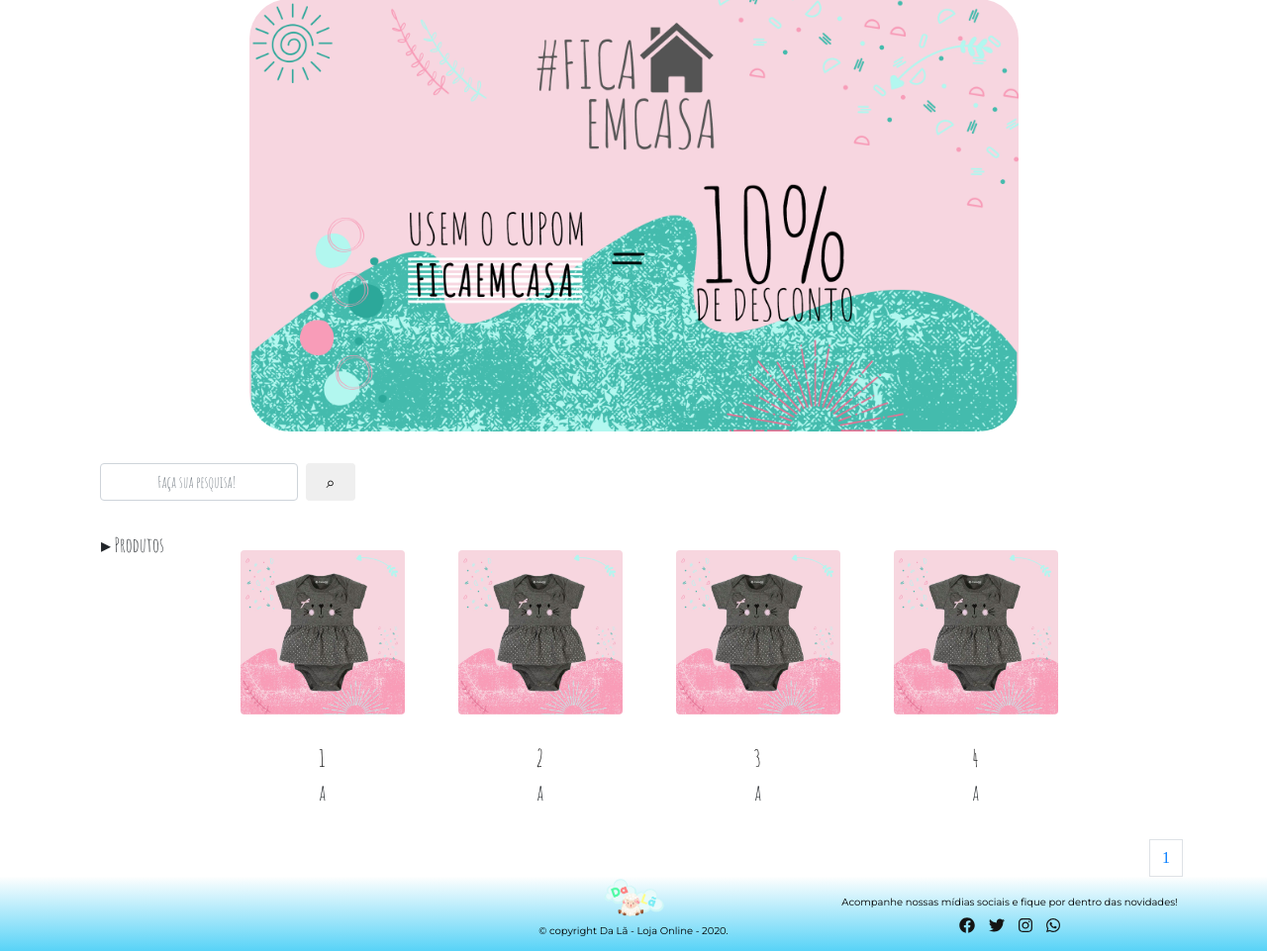
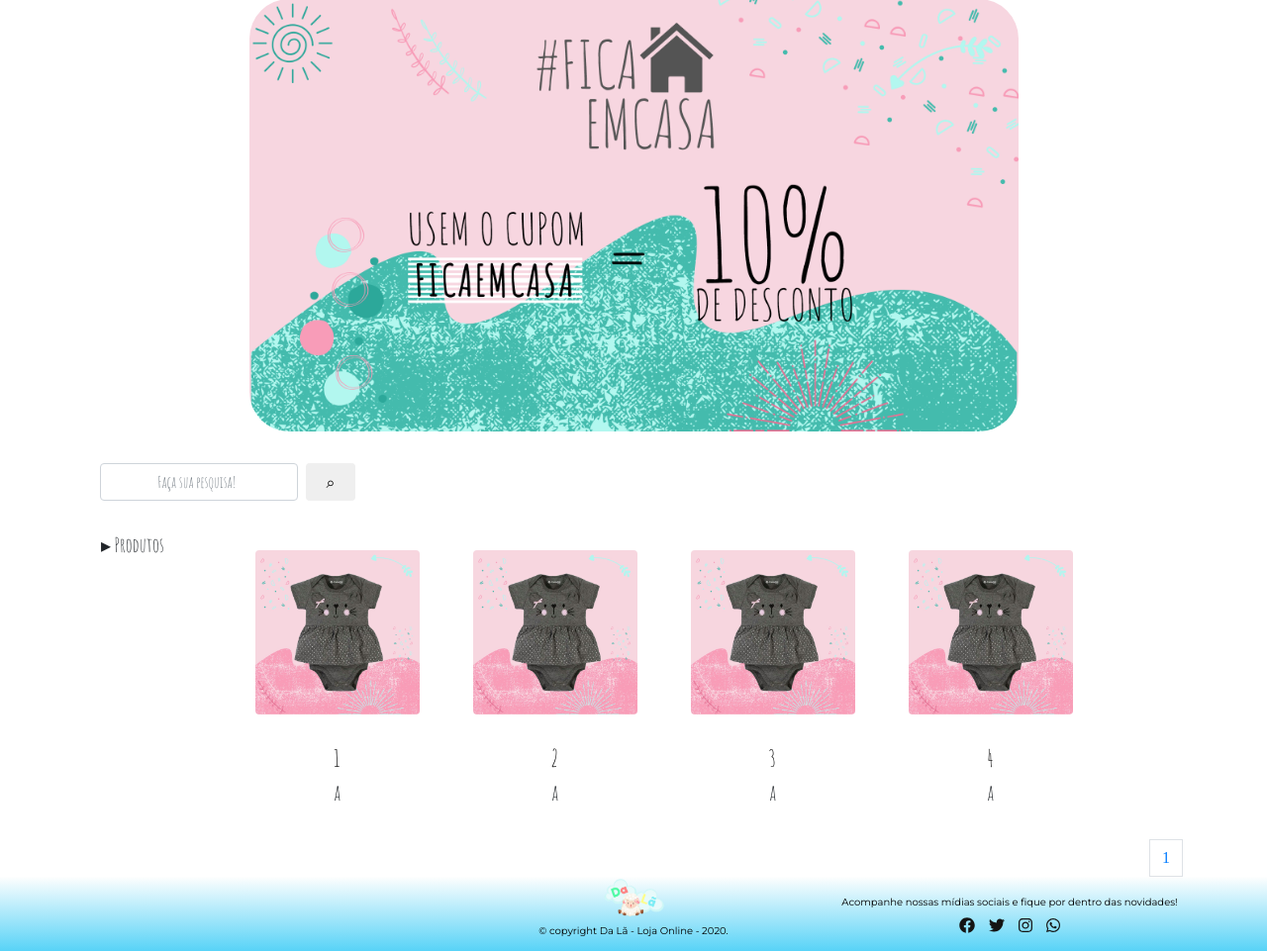
Before and after one commit to DarlanHenrique/-Equipe-2-Trainee-2020.1, a PHP site: page /products in a window 1280 px wide. Shown: the part 329-1290 px from the top of the page at 99% size. Run offline with PHP 8.4, Linux system fonts and the light colour scheme; data comes from the database, SQL or seed files in the repository; data that the repository does not hold is empty; some libraries are stand-ins or nearby versions.

Commit message:
prontinha p merge #sabadou

```diff
--- a/app/views/pgvendas.view.php
+++ b/app/views/pgvendas.view.php
@@ -65,7 +65,7 @@
             </div>
 
             <div class="row mx-lg-n5 ">
-                <div class="col1pv" class=".col- py-3 px-lg-5 ">
+                <div class="col1pv" class="col py-3 px-lg-5 ">
 
                     <nav id="navbar-exemplo3 " class="navbar navbar-light ">
                         <div class="sidebar ">
@@ -89,13 +89,14 @@
 
                 </div>
 
-                <div class="col py-3 px-lg-5 ">
+                <div class="col py-3 px-lg-5 d-flex justify-content-center">
+
                     <div class="card-deck carddeckprdpg">
                         <div class="row ">
                             <?php if (isset($products) && !empty($products)) : ?>
                                 <?php if (isset($pagination)) : ?>
                                     <?php foreach ($pagination as $product) : ?>
-                                        <div class="col">
+                                        <div class="col-xl-3 col-lg-3 col-md-4 col-sm-12">
                                             <div class="cardprdpg">
                                                 <form  method="POST" action="/products/viewprod">
                                                     <input type="hidden" name="id" value="<?= $product->id ?>">
@@ -115,6 +116,7 @@
                             <?php endif; ?>
                         </div>
                     </div>
+
                 </div>
         </div>
         </div>
```
